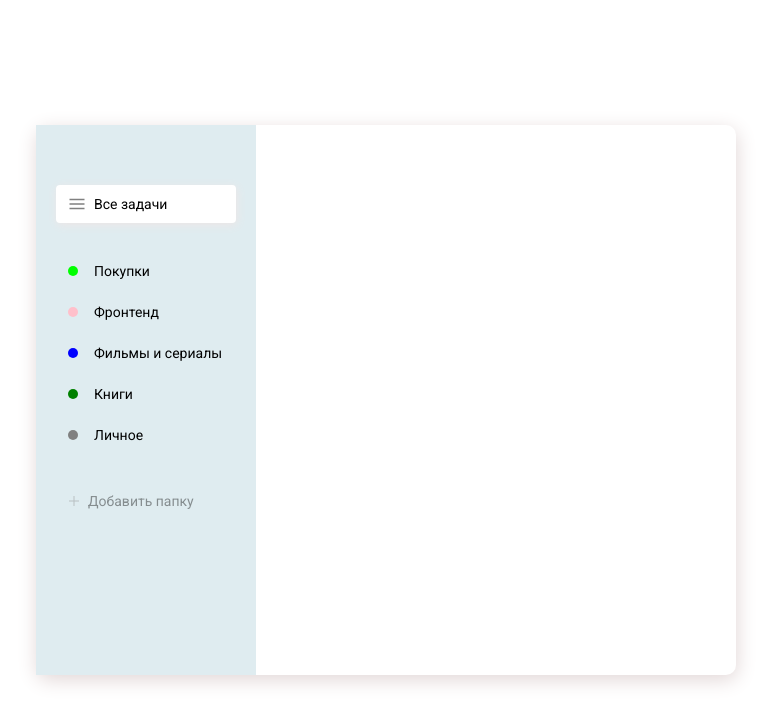
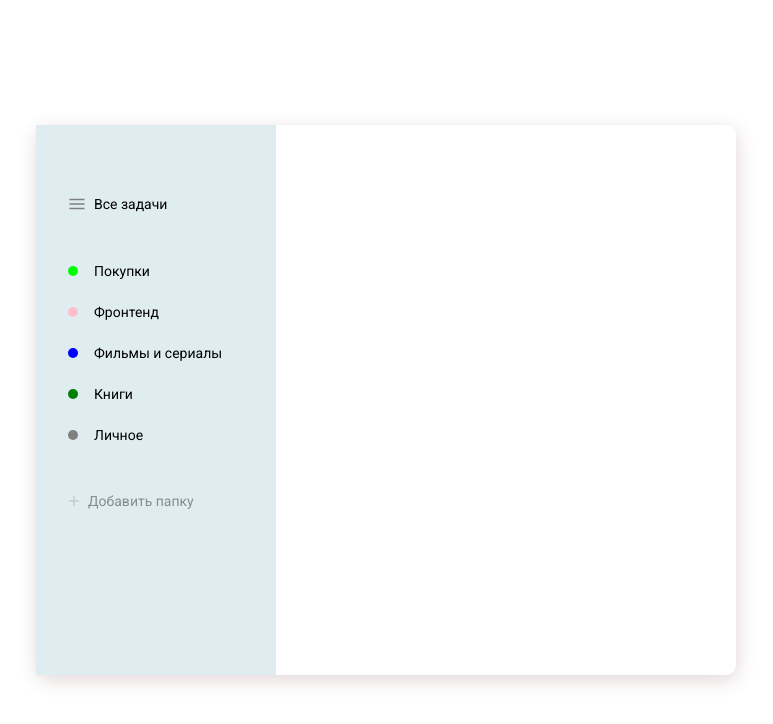
Before and after one commit to sydyk120276/react-todo_list-sass, a React (Create React App) app: page / in a window 1280 px wide. Shown: the top 724 px of the page, without its empty margins (254-1027 px from the left). Built offline with nearby package versions, Linux system fonts and the light colour scheme.

Commit message:
onChange 2

```diff
--- a/src/App.js
+++ b/src/App.js
@@ -5,16 +5,18 @@ import ListButton from "./components/ListButton";
 import DB from './assets/db.json'
 
 function App() {
-  const [lists, setLists] = useState(
+  const [listss, setLists] = useState(
     DB.lists.map((item) => {
             item.color = DB.colors.filter(color => color.id === item.colorId)[0].name
             return item
           })
   )
 
+
+
   const addList = (obj) => {
     const newList = [
-      ...lists,
+      ...listss,
       obj
     ]
     setLists(newList)
@@ -38,12 +40,13 @@ function App() {
                 </svg>
               ),
 
-              name: "Все задачи",
-              active: true,
+              name: "Все задачи"
             },
           ]}
         />
-        <List items={lists} />
+        <List items={listss} onRemove={(asd) => {
+          console.log(asd)
+        }} isRemovable />
         <ListButton onAdd={addList} colors={DB.colors} />
       </div>
       <div className="todo__task"></div>
--- a/src/components/List/list.jsx
+++ b/src/components/List/list.jsx
@@ -3,20 +3,34 @@ import classNames from "classnames";
 
 import './list.scss'
 import Badge from "../Badge";
+import removeSvg from '../../assets/img/icons8-удалить.svg'
 
-const List = ({ items, isRemovable, onClick}) => {
+const List = ({ items, isRemovable, onClick, onRemove}) => {
+
+    const onRemoveList = (item) => {
+     if (window.confirm("вы дествительно хотите удалить?")) {
+    onRemove(item);
+     }
+
+    };
+
   return (
     <ul onClick={onClick} className="list">
       {items.map((item, index) => (
-        <li key={index} className={classNames(item.className, {'active': item.active})}>
-          <i>
-            {item.icons ? (
-              item.icons
-            ) : (
-              <Badge color={item.color} />
-            )}
-          </i>
+        <li
+          key={index}
+          className={classNames(item.className, { active: item.active })}
+        >
+          <i>{item.icons ? item.icons : <Badge color={item.color} />}</i>
           <span>{item.name}</span>
+          {isRemovable && (
+            <img
+              src={removeSvg}
+              alt=""
+              className="list__remove-icon"
+              onClick={onRemoveList}
+            />
+          )}
         </li>
       ))}
     </ul>
--- a/src/components/List/list.scss
+++ b/src/components/List/list.scss
@@ -1,4 +1,5 @@
 .list {
+  $self: &;
 margin-bottom: 30px;
 
 &__add-button {
@@ -8,12 +9,32 @@ margin-bottom: 30px;
   }
 }
 
+   &__remove-icon {
+     height: 16px;
+     width: 16px;
+   }
+
  li {
    display: flex;
    align-items: center;
    margin-bottom: 5px;
    padding: 10px 12px;
    cursor: pointer;
+
+    &:hover #{$self}__remove-icon {
+     opacity: 0.2;
+   }
+   #{$self}__remove-icon {
+     opacity: 0;
+     &:hover {
+       opacity: 1;
+
+     }
+   }
+
+   span {
+     flex: 1;
+   }
 
    &:hover {
      background: rgba(255, 255, 255, 0.4)
--- a/src/components/ListButton/index.jsx
+++ b/src/components/ListButton/index.jsx
@@ -12,14 +12,22 @@ const ListButton = ({ colors, onAdd }) => {
   const [selectColor, setSelectColor] = useState(colors[0].id)
   const [inputValue, setInputValue] = useState('')
 
+
+  const onClose = () => {
+    setVisiblePopup(false);
+    setInputValue("");
+    setSelectColor(colors[0].id);
+  }
+
   const addList = () => {
     if (!inputValue) {
       alert('Введите строку')
       return
     }
     const namecolor = colors.filter(color => color.id === selectColor)[0].name
+
     onAdd({ id: Math.random(), name: inputValue, color: namecolor });
-    setVisiblePopup(false)
+    onClose()
   }
 
   return (
@@ -46,17 +54,17 @@ const ListButton = ({ colors, onAdd }) => {
             name: "Добавить папку",
           },
         ]}
-        isRemovable
+
       />
       {visiblePopup && (
         <div className="list_add__popup">
           <img
-            onClick={() => setVisiblePopup(false)}
+            onClick={onClose}
             src={closeSvg}
             alt=""
             className="list_add__popup-close-btn"
           />
-          <input onChange={(e) => setInputValue(e.target.value)} value={inputValue} className="field" type="text" placeholder="Название списка" />
+          <input onChange={(e) => setInputValue(e.target.value)} className="field" type="text" placeholder="Название списка" />
           <div className="list_add__popup-colors">
             {colors.map((color) => (
               <Badge
--- a/src/index.scss
+++ b/src/index.scss
@@ -23,7 +23,7 @@
   font-size: 14px;
 
     &__sidebar {
-      width: 220px;
+      width: 240px;
       // height: calc(100% - 120px);
       height: 100%;
       background-color: rgb(223, 236, 240);
```
